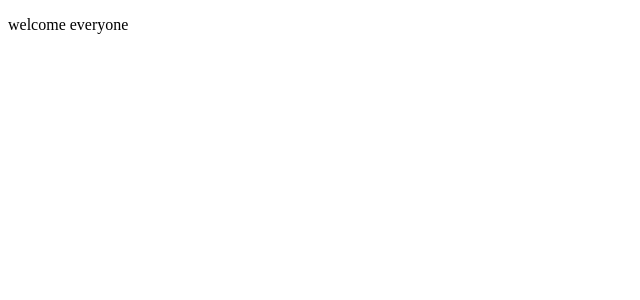
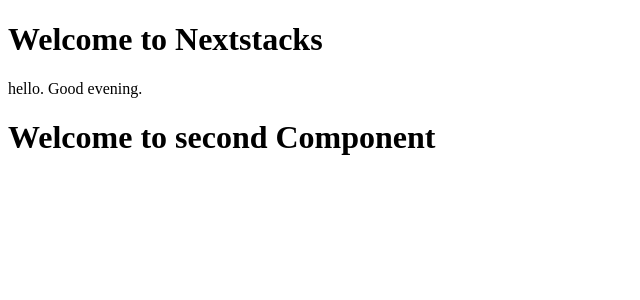
Before and after one commit to suprava16/REACT_SESSION_4, a React (Create React App) app: page / in a window 1280 px wide. Shown: the top 300 px of the page, without its empty margins (0-640 px from the left). Built offline with nearby package versions, Linux system fonts and the light colour scheme.

Commit message:
welcome component

```diff
--- a/public/index.html
+++ b/public/index.html
@@ -10,7 +10,6 @@
       content="Web site created using create-react-app"
     />
     <link rel="apple-touch-icon" href="%PUBLIC_URL%/logo192.png" />
-    <link rel="manifest" href="%PUBLIC_URL%/manifest.json" />
 
     <title>React App</title>
   </head>
--- /dev/null
+++ b/src/App.js
@@ -0,0 +1,13 @@
+import React from "react"
+import Welcome,{Welcometwo} from "./Components/Welcome"
+class App extends React.Component {
+  render() {
+    return (
+      <div>
+          <Welcome />
+          <Welcometwo/>
+      </div>
+    )
+  }
+}
+export default App
--- /dev/null
+++ b/src/Components/Welcome.js
@@ -0,0 +1,34 @@
+import React from "react"
+
+export default class Welcome extends React.Component {
+  render() {
+    return (
+      // <div>
+      //   <h1>Welcome to Nextstacks</h1>
+      //   <p>hello. Good evening.</p>
+      // </div>
+
+      // <React.Fragment>
+      //   <h1>Welcome to Nextstacks</h1>
+      //  <p>hello. Good evening.</p>
+      // </React.Fragment>
+
+      <>
+      <h1>Welcome to Nextstacks</h1>
+       <p>hello. Good evening.</p>
+       </>
+    )
+  }
+}
+// export default Welcome
+
+
+export class Welcometwo extends React.Component {
+  render() {
+    return (
+      <>
+      <h1>Welcome to second Component</h1>
+       </>
+    )
+  }
+}
--- a/src/index.js
+++ b/src/index.js
@@ -1,5 +1,4 @@
 import React from "react"
 import ReactDOM from "react-dom"
-
-ReactDOM.render(<p>welcome everyone</p>,
-  document.getElementById("root"));
+import App from "./App"
+ReactDOM.render(<App/>,document.getElementById("root"));
```
Also changed, not shown: public/manifest.json (deleted).
